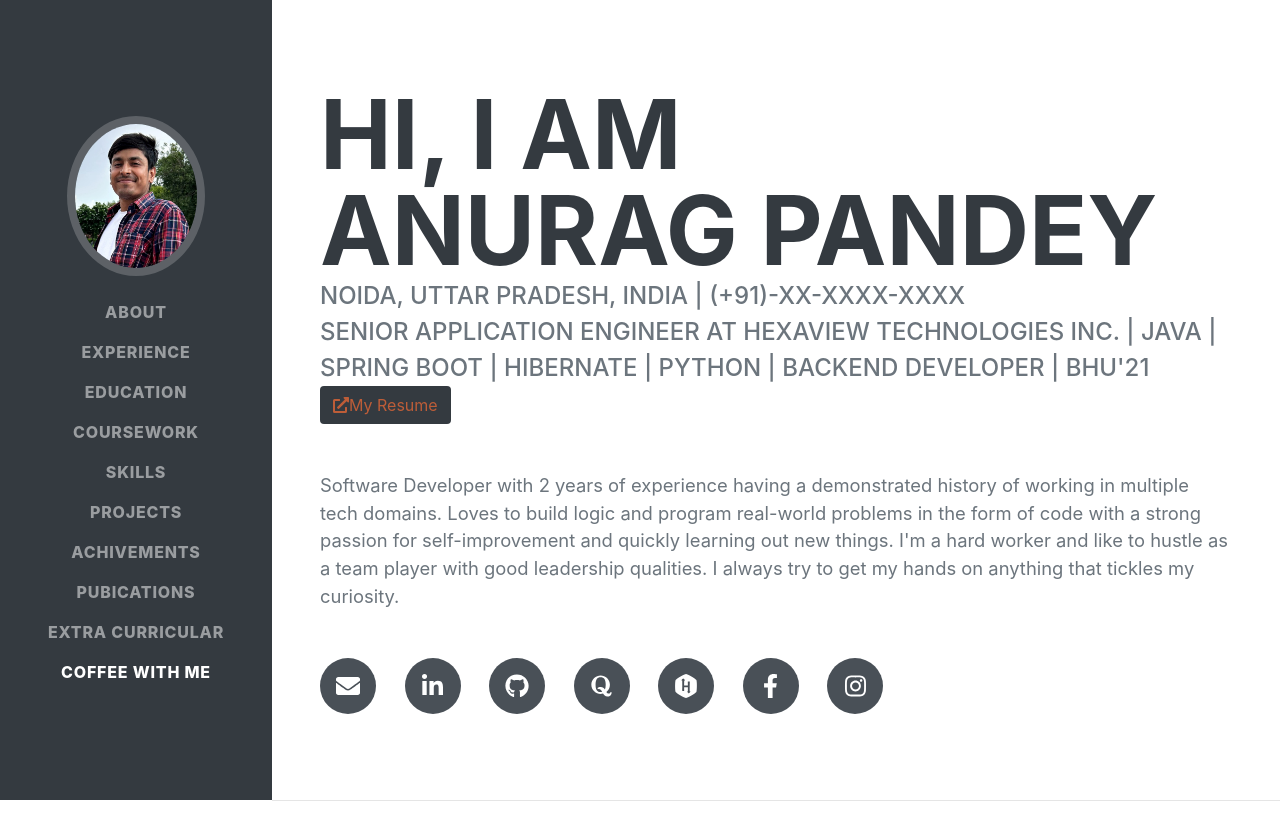
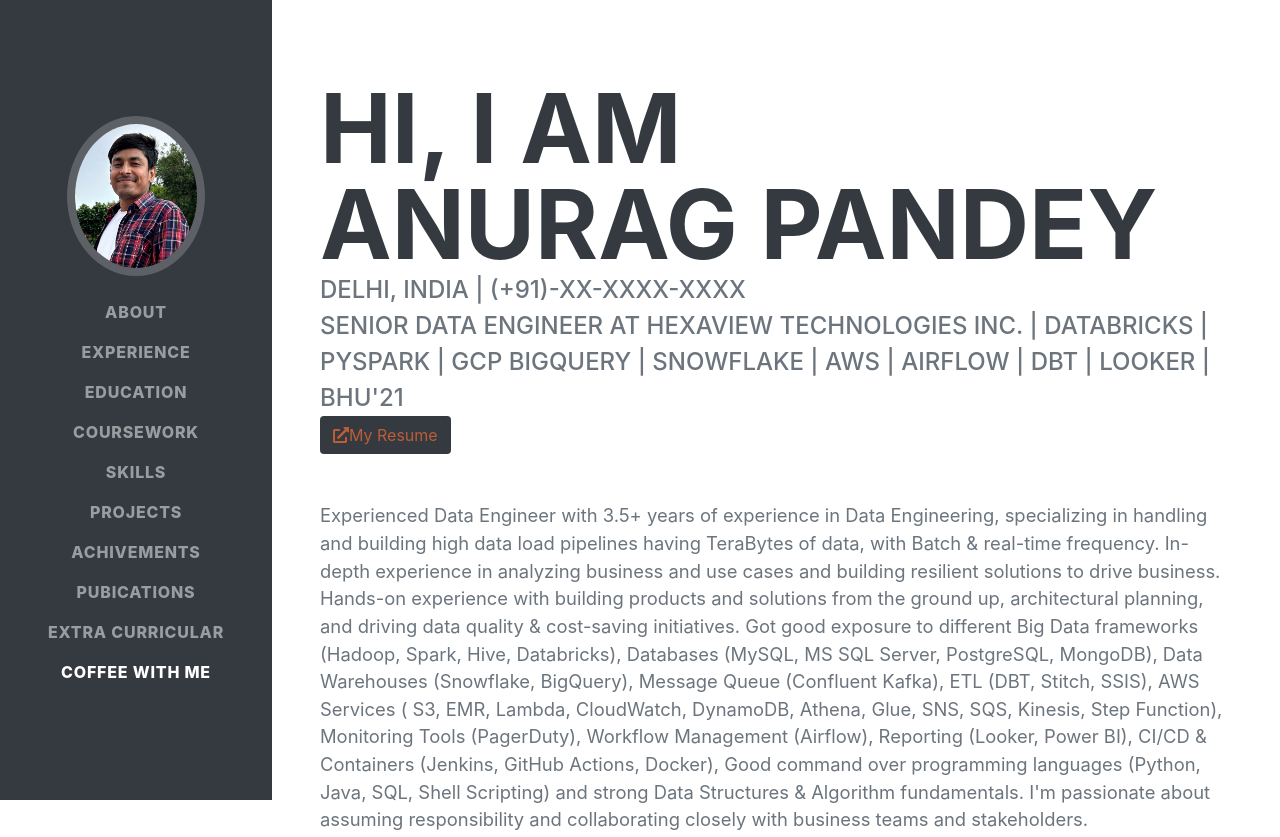
Before and after one commit to anuragbhu/anuragbhu.github.io, a plain HTML site: page index.html in a window 1280 px wide. Shown: the top 837 px of the page. Drawn offline with nearby package versions, Linux system fonts and the light colour scheme; a web font is replaced by a local one.

Commit message:
Update index.html

```diff
--- a/index.html
+++ b/index.html
@@ -53,11 +53,17 @@
                         Anurag Pandey
                     </h1>
                     <div class="subheading mb-5">
-                        Noida, Uttar Pradesh, India | (+91)-XX-XXXX-XXXX
-                        <div>Senior Application Engineer at Hexaview Technologies Inc. | Java | Spring Boot | Hibernate | Python | Backend Developer | BHU'21</div>
+                        Delhi, India | (+91)-XX-XXXX-XXXX
+                        <div>Senior Data Engineer at Hexaview Technologies Inc. | Databricks | PySpark | GCP BigQuery | Snowflake | AWS | Airflow | DBT | Looker | BHU'21</div>
                         <div><button type="button" class="btn bg-dark"><a href="https://www.linkedin.com/in/anuragbhu/" target="_blank"><i class="fas fa-external-link-alt"></i>My Resume</a></button></div>
                     </div>
-                    <p class="lead mb-5">Software Developer with 2 years of experience having a demonstrated history of working in multiple tech domains. Loves to build logic and program real-world problems in the form of code with a strong passion for self-improvement and quickly learning out new things. I'm a hard worker and like to hustle as a team player with good leadership qualities. I always try to get my hands on anything that tickles my curiosity.</p>
+                    <p class="lead mb-5">Experienced Data Engineer with 3.5+ years of experience in Data Engineering, specializing in handling and building high data load pipelines having TeraBytes of data, with Batch & real-time frequency. In-depth experience in analyzing business and use cases and building resilient solutions to drive business.
+
+Hands-on experience with building products and solutions from the ground up, architectural planning, and driving data quality & cost-saving initiatives.
+
+Got good exposure to different Big Data frameworks (Hadoop, Spark, Hive, Databricks), Databases (MySQL, MS SQL Server, PostgreSQL, MongoDB), Data Warehouses (Snowflake, BigQuery), Message Queue (Confluent Kafka), ETL (DBT, Stitch, SSIS), AWS Services ( S3, EMR, Lambda, CloudWatch, DynamoDB, Athena, Glue, SNS, SQS, Kinesis, Step Function), Monitoring Tools (PagerDuty), Workflow Management (Airflow), Reporting (Looker, Power BI), CI/CD & Containers (Jenkins, GitHub Actions, Docker), Good command over programming languages (Python, Java, SQL, Shell Scripting) and strong Data Structures & Algorithm fundamentals.
+
+I'm passionate about assuming responsibility and collaborating closely with business teams and stakeholders.</p>
                     <div class="social-icons">
                         <a class="social-icon" href="mailto:anurag.bhumca18@gmail.com" target="_blank"><i class="fa fa-envelope"></i></a>
                         <a class="social-icon" href="https://www.linkedin.com/in/anuragbhu/" target="_blank"><i class="fab fa-linkedin-in"></i></a>
```
